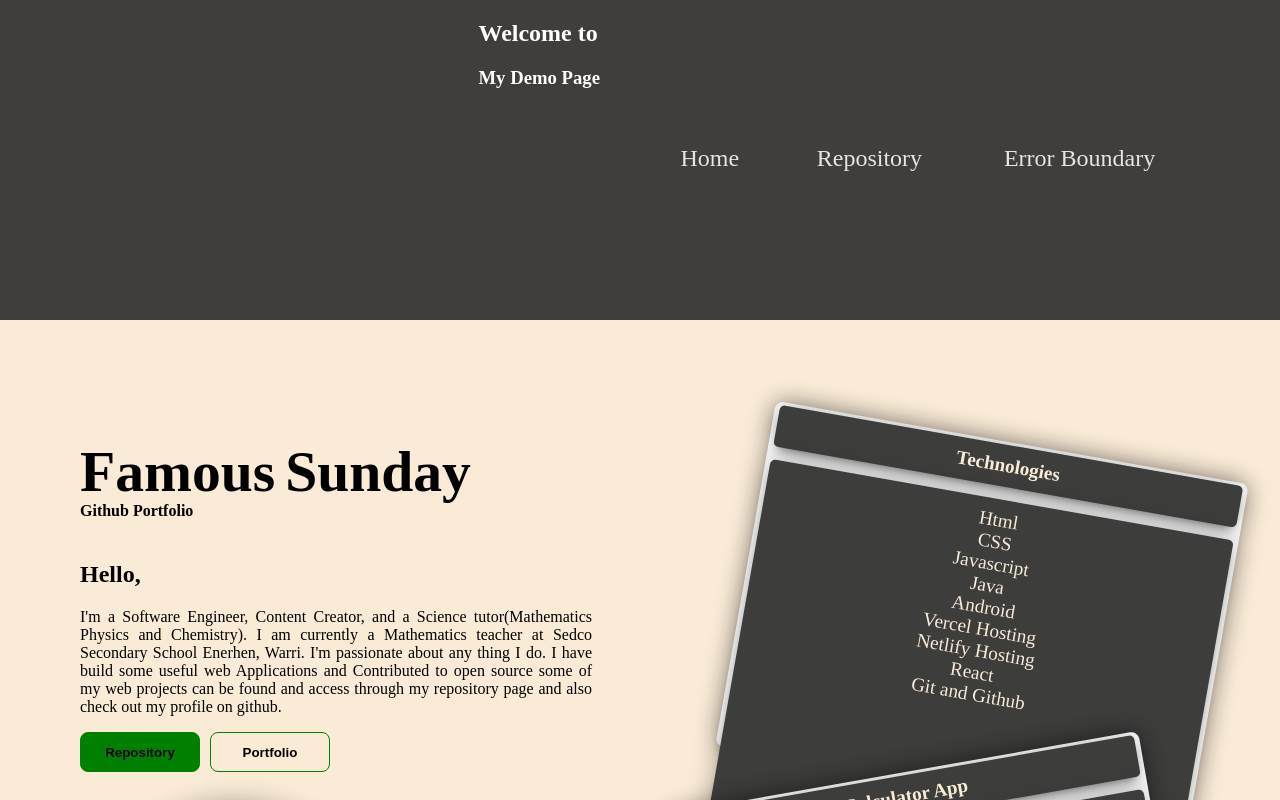
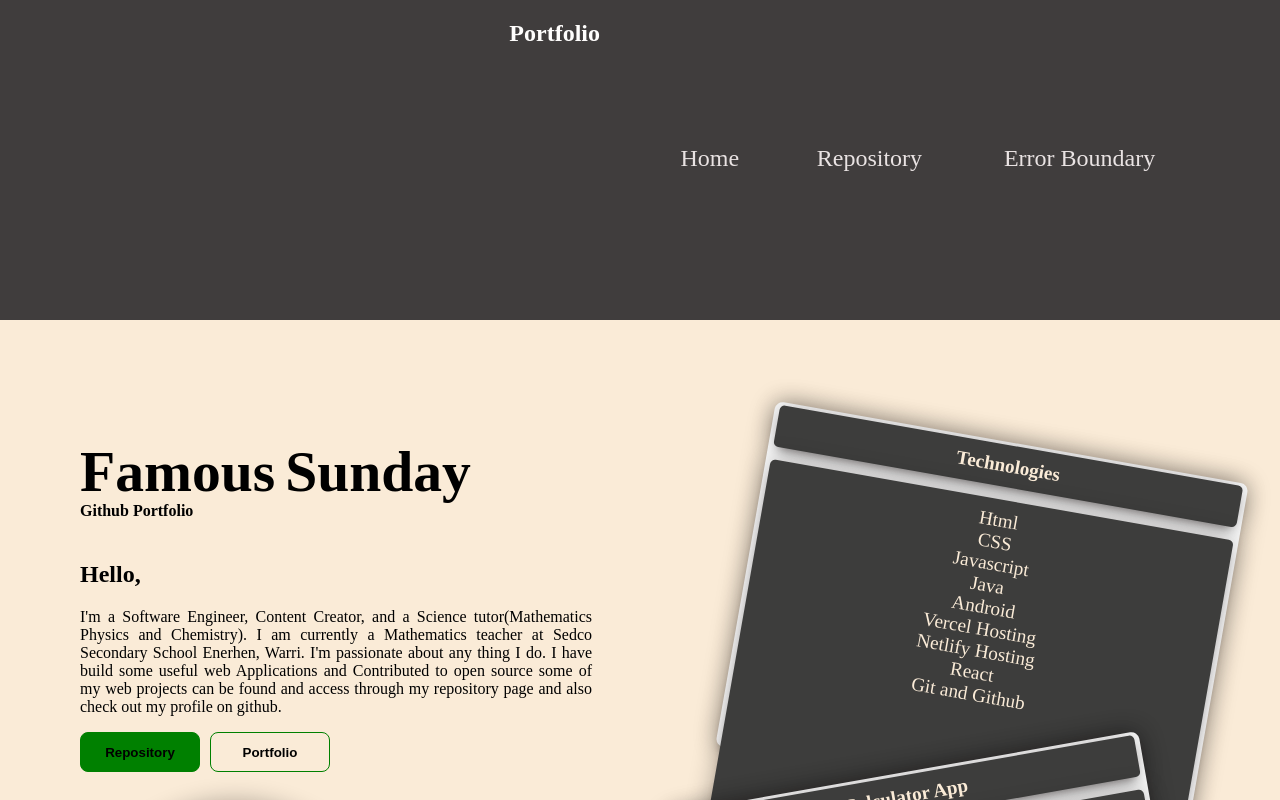
Before and after one commit to kperusi/react-aaw3nx, a React (Create React App) app: page / in a window 1280 px wide. Shown: the top 800 px of the page. Built offline with nearby package versions, Linux system fonts and the light colour scheme.

Commit message:
3 files modified

```diff
--- a/src/Navbar.js
+++ b/src/Navbar.js
@@ -29,8 +29,8 @@ export default function NavBar() {
     <nav className='nav-bar'>
 
       <div className="txt">
-        <h1>Welcome to </h1>
-        <h3>My Demo Page</h3>
+        <h1>Portfolio </h1>
+
       </div>
       <div className={`nav-wrap ${back}`}>
       <Hambuger showHandler={showHandler}/>
--- a/src/Repository.js
+++ b/src/Repository.js
@@ -4,8 +4,7 @@ import {Outlet,NavLink} from 'react-router-dom'
 export default function Repository() {
   return (
     <div>
-      repository
-      {/* <NavLink to='repoList'>Repository List</NavLink> */}
+
     <Outlet/>
     </div>
   )
--- a/src/index.css
+++ b/src/index.css
@@ -1,10 +1,6 @@
 * {
   box-sizing: border-box;
 }
-/* @font-face {
-  font-family: 'Space_Grotesk';
-  src: url('./components/Space_Grotesk/static/SpaceGrotesk-Regular.ttf');
-} */
 
 body,
 html {
```
